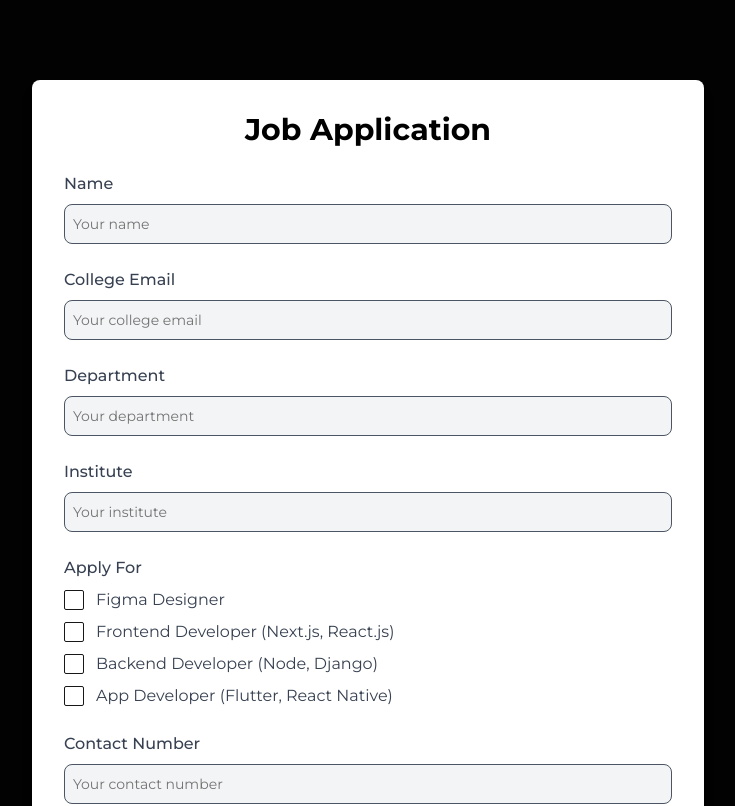
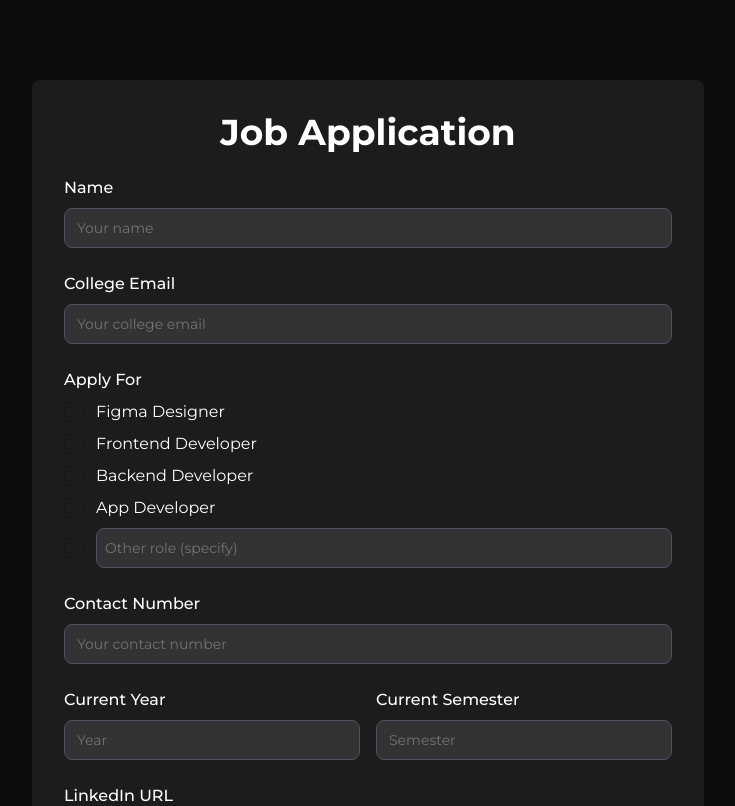
Before and after one commit to Ignition-Nest-Labs/Ignition-Nest-Labs, a Next.js app: page /apply in a window 1280 px wide. Shown: the top 806 px of the page, without its empty margins (272-1007 px from the left). Built offline with nearby package versions, Linux system fonts and the light colour scheme.

Commit message:
Update page.jsx

```diff
--- a/src/app/apply/page.jsx
+++ b/src/app/apply/page.jsx
@@ -6,7 +6,7 @@ import { Input } from "@/components/ui/input";
 import { Checkbox } from "@/components/ui/checkbox";
 import { toast, Toaster } from "sonner";
 import { db } from "../../lib/firebase.config";
-import { collection, doc, setDoc } from "firebase/firestore";
+import { addDoc, collection } from "firebase/firestore";
 
 export default function JobApplicationForm() {
   const {
@@ -16,13 +16,19 @@ export default function JobApplicationForm() {
     formState: { errors },
   } = useForm();
   const [submitting, setSubmitting] = useState(false);
+  const [otherRole, setOtherRole] = useState(""); // Track the other role input
+
+  const removeUndefinedFields = (obj) => {
+    return Object.fromEntries(
+      Object.entries(obj).filter(([_, value]) => value !== undefined && value !== "")
+    );
+  };
 
   const onSubmit = async (data) => {
     setSubmitting(true);
     try {
-      // Store form data in Firestore under interns/interview
-      const docRef = doc(collection(db, "interns"), "interview");
-      await setDoc(docRef, {
+      // Remove undefined or empty fields
+      const cleanedData = removeUndefinedFields({
         name: data.name,
         collegeEmail: data.collegeEmail,
         department: data.department,
@@ -32,49 +38,49 @@ export default function JobApplicationForm() {
         currentYear: data.currentYear,
         currentSemester: data.currentSemester,
         linkedinUrl: data.linkedinUrl,
-        // Add more fields as needed
+        createdAt: new Date().toISOString(), // Add timestamp
       });
+
+      // Store form data in Firestore with auto-generated ID
+      await addDoc(collection(db, "interns"), cleanedData);
 
       // Show success message
       toast.success("Application submitted successfully!");
-      reset();
+      reset(); // Reset the form
     } catch (error) {
-      console.log(error);
+      console.error(error);
       toast.error("Failed to submit application. Please try again.");
     } finally {
       setSubmitting(false);
     }
   };
-
   return (
-    <div className="flex items-center justify-center min-h-screen bg-[#020202] text-white">
+    <div className="flex items-center justify-center min-h-screen bg-[#0D0D0D] text-white">
       <Toaster position="top-right" />
-      <div className="max-w-2xl w-full p-8 my-20 bg-white shadow-lg rounded-lg">
-        <h1 className="text-3xl font-bold text-black mb-6 text-center">
-          Job Application
-        </h1>
+      <div className="max-w-2xl w-full p-8 my-20 bg-[#1C1C1C] shadow-lg rounded-lg">
+        <h1 className="text-4xl font-bold mb-6 text-center">Job Application</h1>
         <form onSubmit={handleSubmit(onSubmit)} className="space-y-6">
-          {/* Form fields with validation */}
+          {/* Name */}
           <div>
-            <label className="block font-medium text-gray-700">Name</label>
+            <label className="block font-medium">Name</label>
             <Input
               type="text"
               placeholder="Your name"
-              className="w-full p-2 mt-2 border border-gray-600 rounded-lg bg-gray-100 text-black"
+              className="w-full mt-2 bg-[#333] border border-gray-600 rounded-lg p-3 text-white"
               {...register("name", { required: "Name is required" })}
             />
             {errors.name && (
               <p className="text-red-500 text-sm">{errors.name.message}</p>
             )}
           </div>
+
+          {/* College Email */}
           <div>
-            <label className="block font-medium text-gray-700">
-              College Email
-            </label>
+            <label className="block font-medium">College Email</label>
             <Input
               type="email"
               placeholder="Your college email"
-              className="w-full p-2 mt-2 border border-gray-600 rounded-lg bg-gray-100 text-black"
+              className="w-full mt-2 bg-[#333] border border-gray-600 rounded-lg p-3 text-white"
               {...register("collegeEmail", {
                 required: "College email is required",
                 pattern: {
@@ -89,87 +95,46 @@ export default function JobApplicationForm() {
               </p>
             )}
           </div>
+
+          {/* Apply For */}
           <div>
-            <label className="block font-medium text-gray-700">
-              Department
+            <label className="block font-medium">Apply For</label>
+            <div className="space-y-2 mt-2">
+              {["Figma Designer", "Frontend Developer", "Backend Developer", "App Developer"].map((role) => (
+                <label key={role} className="flex items-center space-x-3">
+                  <Checkbox
+                    {...register("applyFor")}
+                    value={role}
+                    className="form-checkbox h-5 w-5 text-blue-600"
+                  />
+                  <span>{role}</span>
                 </label>
+              ))}
+              {/* Other Role */}
+              <label className="flex items-center space-x-3 mt-2">
+                <Checkbox
+                  {...register("applyFor")}
+                  value="Other"
+                  className="form-checkbox h-5 w-5 text-blue-600"
+                />
                 <Input
                   type="text"
-              placeholder="Your department"
-              className="w-full p-2 mt-2 border border-gray-600 rounded-lg bg-gray-100 text-black"
-              {...register("department", {
-                required: "Department is required",
-              })}
+                  placeholder="Other role (specify)"
+                  value={otherRole}
+                  onChange={(e) => setOtherRole(e.target.value)}
+                  className="w-full bg-[#333] border border-gray-600 rounded-lg p-2 text-white"
                 />
-            {errors.department && (
-              <p className="text-red-500 text-sm">
-                {errors.department.message}
-              </p>
-            )}
-          </div>
-          <div>
-            <label className="block font-medium text-gray-700">Institute</label>
-            <Input
-              type="text"
-              placeholder="Your institute"
-              className="w-full p-2 mt-2 border border-gray-600 rounded-lg bg-gray-100 text-black"
-              {...register("institute", { required: "Institute is required" })}
-            />
-            {errors.institute && (
-              <p className="text-red-500 text-sm">{errors.institute.message}</p>
-            )}
-          </div>
-          <div>
-            <label className="block font-medium text-gray-700">Apply For</label>
-            <div className="space-y-2 mt-2">
-              <label className="flex items-center space-x-3">
-                <Checkbox
-                  {...register("applyFor")}
-                  value="Figma Designer"
-                  className="form-checkbox h-5 w-5 text-blue-600"
-                />
-                <span className="text-gray-700">Figma Designer</span>
-              </label>
-              <label className="flex items-center space-x-3">
-                <Checkbox
-                  {...register("applyFor")}
-                  value="Frontend Developer"
-                  className="form-checkbox h-5 w-5 text-blue-600"
-                />
-                <span className="text-gray-700">
-                  Frontend Developer (Next.js, React.js)
-                </span>
-              </label>
-              <label className="flex items-center space-x-3">
-                <Checkbox
-                  {...register("applyFor")}
-                  value="Backend Developer"
-                  className="form-checkbox h-5 w-5 text-blue-600"
-                />
-                <span className="text-gray-700">
-                  Backend Developer (Node, Django)
-                </span>
-              </label>
-              <label className="flex items-center space-x-3">
-                <Checkbox
-                  {...register("applyFor")}
-                  value="App Developer"
-                  className="form-checkbox h-5 w-5 text-blue-600"
-                />
-                <span className="text-gray-700">
-                  App Developer (Flutter, React Native)
-                </span>
               </label>
             </div>
           </div>
+
+          {/* Contact Number */}
           <div>
-            <label className="block font-medium text-gray-700">
-              Contact Number
-            </label>
+            <label className="block font-medium">Contact Number</label>
             <Input
               type="tel"
               placeholder="Your contact number"
-              className="w-full p-2 mt-2 border border-gray-600 rounded-lg bg-gray-100 text-black"
+              className="w-full mt-2 bg-[#333] border border-gray-600 rounded-lg p-3 text-white"
               {...register("contactNumber", {
                 required: "Contact number is required",
                 pattern: {
@@ -184,17 +149,16 @@ export default function JobApplicationForm() {
               </p>
             )}
           </div>
+
+          {/* Current Year and Semester */}
+          <div className="grid grid-cols-2 gap-4">
             <div>
-            <label className="block font-medium text-gray-700">
-              Current Year
-            </label>
+              <label className="block font-medium">Current Year</label>
               <Input
                 type="number"
-              placeholder="Your current year"
-              className="w-full p-2 mt-2 border border-gray-600 rounded-lg bg-gray-100 text-black"
-              {...register("currentYear", {
-                required: "Current year is required",
-              })}
+                placeholder="Year"
+                className="w-full mt-2 bg-[#333] border border-gray-600 rounded-lg p-3 text-white"
+                {...register("currentYear", { required: "Current year is required" })}
               />
               {errors.currentYear && (
                 <p className="text-red-500 text-sm">
@@ -203,16 +167,12 @@ export default function JobApplicationForm() {
               )}
             </div>
             <div>
-            <label className="block font-medium text-gray-700">
-              Current Semester
-            </label>
+              <label className="block font-medium">Current Semester</label>
               <Input
                 type="number"
-              placeholder="Your current semester"
-              className="w-full p-2 mt-2 border border-gray-600 rounded-lg bg-gray-100 text-black"
-              {...register("currentSemester", {
-                required: "Current semester is required",
-              })}
+                placeholder="Semester"
+                className="w-full mt-2 bg-[#333] border border-gray-600 rounded-lg p-3 text-white"
+                {...register("currentSemester", { required: "Current semester is required" })}
               />
               {errors.currentSemester && (
                 <p className="text-red-500 text-sm">
@@ -220,28 +180,16 @@ export default function JobApplicationForm() {
                 </p>
               )}
             </div>
+          </div>
+
+          {/* LinkedIn URL */}
           <div>
-            <label className="block font-medium text-gray-700">Resume</label>
-            <Input
-              type="file"
-              className="w-full p-2 mt-2 border border-gray-600 rounded-lg bg-gray-100 text-black"
-              {...register("resume", { required: "Resume is required" })}
-            />
-            {errors.resume && (
-              <p className="text-red-500 text-sm">{errors.resume.message}</p>
-            )}
-          </div>
-          <div>
-            <label className="block font-medium text-gray-700">
-              LinkedIn URL
-            </label>
+            <label className="block font-medium">LinkedIn URL</label>
             <Input
               type="url"
               placeholder="Your LinkedIn profile URL"
-              className="w-full p-2 mt-2 border border-gray-600 rounded-lg bg-gray-100 text-black"
-              {...register("linkedinUrl", {
-                required: "LinkedIn URL is required",
-              })}
+              className="w-full mt-2 bg-[#333] border border-gray-600 rounded-lg p-3 text-white"
+              {...register("linkedinUrl", { required: "LinkedIn URL is required" })}
             />
             {errors.linkedinUrl && (
               <p className="text-red-500 text-sm">
@@ -249,9 +197,24 @@ export default function JobApplicationForm() {
               </p>
             )}
           </div>
+
+          {/* Resume Upload */}
+          <div>
+            <label className="block font-medium">Upload Resume</label>
+            <Input
+              type="file"
+              className="w-full mt-2 bg-[#333] border border-gray-600 rounded-lg p-3 text-white"
+              {...register("resume", { required: "Resume is required" })}
+            />
+            {errors.resume && (
+              <p className="text-red-500 text-sm">{errors.resume.message}</p>
+            )}
+          </div>
+
+          {/* Submit Button */}
           <Button
             type="submit"
-            className="w-full bg-blue-600 text-white px-4 py-2 mt-4 rounded-lg shadow-md hover:bg-blue-700"
+            className="w-full bg-blue-600 text-white px-4 py-2 mt-6 rounded-lg shadow-md hover:bg-blue-700"
             disabled={submitting}
           >
             {submitting ? "Submitting..." : "Submit Application"}
```
Lines whose indentation alone changed are shown as unchanged.
